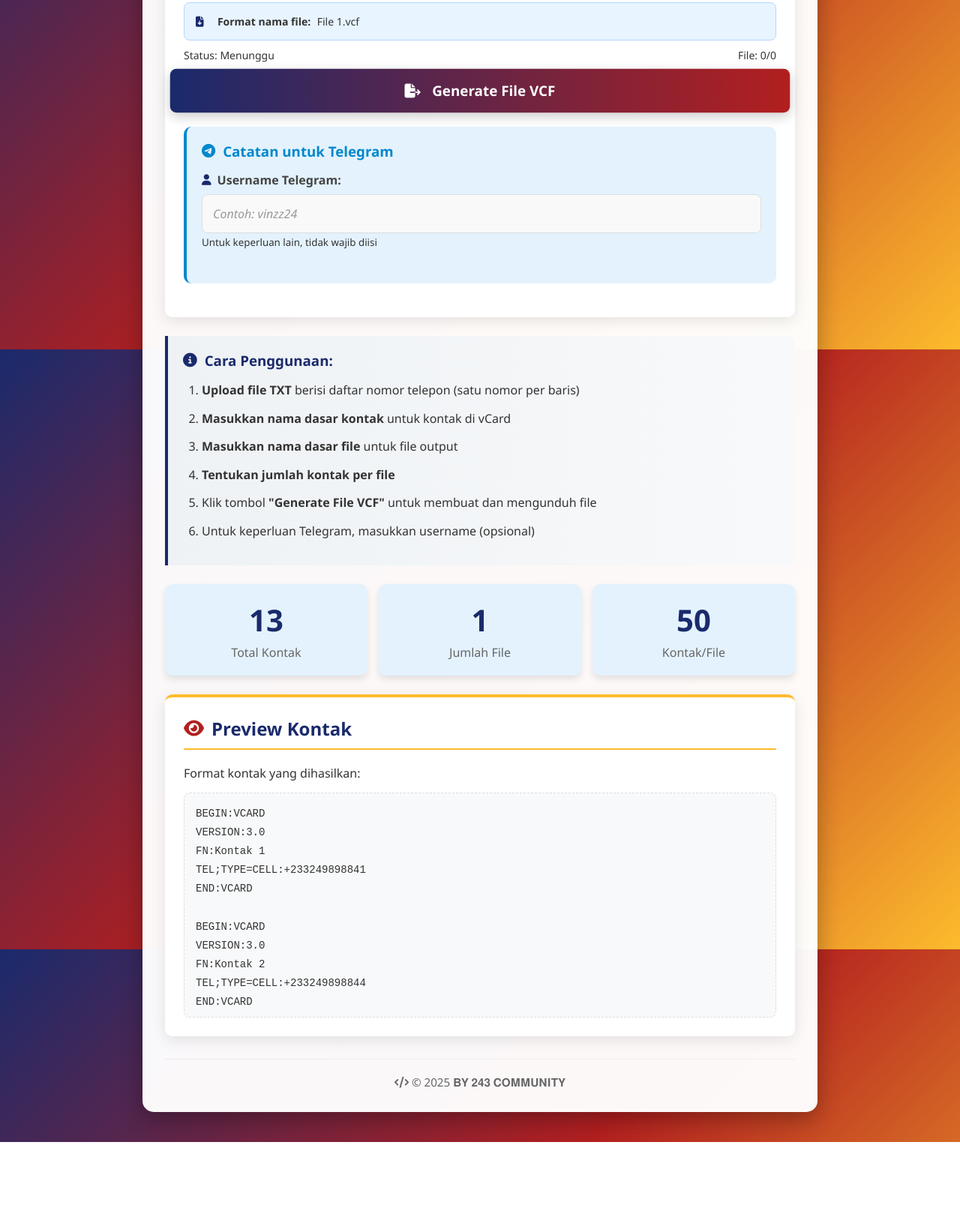
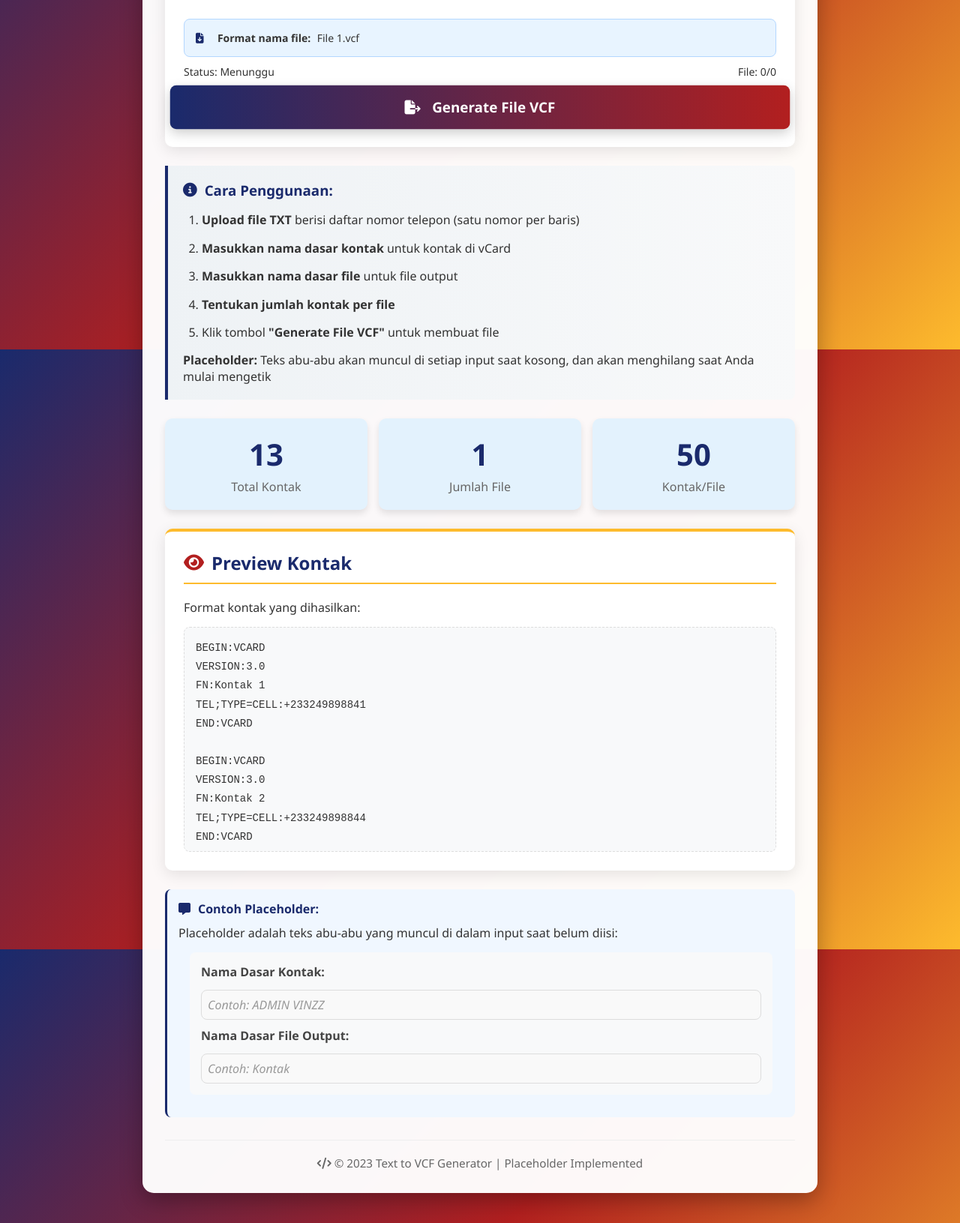
Before and after one commit to VinzzXD24/cv-oto, a plain HTML site: page txt_to_vcf/index.html in a window 1280 px wide. Shown: the part 1134-2765 px from the top of the page at 75% size. Before the commit the page ends 2657 px from the top, so only its background shows below. Drawn offline with Linux system fonts and the light colour scheme.

Commit message:
Update index.html

```diff
--- a/txt_to_vcf/index.html
+++ b/txt_to_vcf/index.html
@@ -10,7 +10,6 @@
             --primary: #1a2a6c;
             --secondary: #b21f1f;
             --accent: #fdbb2d;
-            --telegram: #0088cc;
             --light: #f8f9fa;
             --dark: #333;
             --gray: #666;
@@ -481,22 +480,6 @@
             color: #ccc;
         }
 
-        .telegram-section {
-            background-color: #e3f2fd;
-            border-radius: 10px;
-            padding: 20px;
-            margin: 20px 0;
-            border-left: 4px solid var(--telegram);
-        }
-
-        .telegram-section h3 {
-            color: var(--telegram);
-            margin-bottom: 15px;
-            display: flex;
-            align-items: center;
-            gap: 10px;
-        }
-
         @media (max-width: 768px) {
             .container {
                 padding: 20px 15px;
@@ -549,7 +532,7 @@
     <div class="container">
         <header>
             <h1><i class="fas fa-address-book"></i> Text to VCF Generator</h1>
-            <p class="subtitle">𝐁𝐘 𝟐𝟒𝟑 𝐂𝐎𝐌𝐌𝐔𝐍𝐈𝐓𝐘</p>
+            <p class="subtitle">Dengan placeholder yang jelas di setiap input</p>
         </header>
 
         <div class="card">
@@ -576,15 +559,15 @@
             <!-- Input dengan placeholder yang jelas -->
             <div class="form-group">
                 <label for="baseName"><i class="fas fa-tag"></i> Nama Dasar Kontak:</label>
-                <input type="text" id="baseName" placeholder="Contoh: ADMIN VINZZ">
-                <small>Untuk Nama Kontak</small>
+                <input type="text" id="baseName" placeholder="Contoh: ADMIN VINZZ, Pelanggan, dll">
+                <small>Placeholder akan muncul saat input kosong</small>
             </div>
 
             <!-- Input dengan placeholder yang jelas -->
             <div class="form-group">
                 <label for="fileNameBase"><i class="fas fa-file-signature"></i> Nama Dasar File Output:</label>
-                <input type="text" id="fileNameBase" placeholder="Contoh: ADMIN VINZZ 1-50">
-                <small>Untuk Nama File</small>
+                <input type="text" id="fileNameBase" placeholder="Contoh: ADMIN VINZZ, Kontak, Pelanggan">
+                <small>Placeholder akan muncul saat input kosong</small>
             </div>
 
             <div class="form-group">
@@ -595,12 +578,16 @@
                         <i class="fas fa-check"></i> Terapkan
                     </button>
                 </div>
+                <small>Placeholder akan muncul saat input kosong</small>
             </div>
 
             <div class="form-group">
                 <label for="contactList"><i class="fas fa-mobile-alt"></i> Masukkan kontak:</label>
                 <textarea id="contactList" class="contact-textarea" placeholder="Masukkan nomor telepon, satu nomor per baris. Contoh:
-        +628xxxxxxxxx"></textarea>
++233249898841
++233249898844
++233249898842
++233249898840"></textarea>
             </div>
 
             <div class="filename-preview">
@@ -621,15 +608,6 @@
             <button id="generateBtn" class="btn pulse">
                 <i class="fas fa-file-export"></i> Generate File VCF
             </button>
-
-            <div class="telegram-section">
-                <h3><i class="fab fa-telegram"></i> Catatan untuk Telegram</h3>
-                <div class="form-group">
-                    <label for="telegramUsername"><i class="fas fa-user"></i> Username Telegram:</label>
-                    <input type="text" id="telegramUsername" placeholder="Contoh: vinzz24">
-                    <small>Untuk keperluan lain, tidak wajib diisi</small>
-                </div>
-            </div>
         </div>
 
         <div class="instructions">
@@ -639,9 +617,9 @@
                 <li><strong>Masukkan nama dasar kontak</strong> untuk kontak di vCard</li>
                 <li><strong>Masukkan nama dasar file</strong> untuk file output</li>
                 <li><strong>Tentukan jumlah kontak per file</strong></li>
-                <li>Klik tombol <strong>"Generate File VCF"</strong> untuk membuat dan mengunduh file</li>
-                <li>Untuk keperluan Telegram, masukkan username (opsional)</li>
+                <li>Klik tombol <strong>"Generate File VCF"</strong> untuk membuat file</li>
             </ol>
+            <p><strong>Placeholder:</strong> Teks abu-abu akan muncul di setiap input saat kosong, dan akan menghilang saat Anda mulai mengetik</p>
         </div>
 
         <div class="counter">
@@ -677,8 +655,23 @@ END:VCARD
             </div>
         </div>
 
+        <div class="format-example">
+            <h4><i class="fas fa-comment-alt"></i> Contoh Placeholder:</h4>
+            <p>Placeholder adalah teks abu-abu yang muncul di dalam input saat belum diisi:</p>
+            <div style="margin: 15px; padding: 15px; background: #f8f9fa; border-radius: 8px;">
+                <div style="margin-bottom: 10px;">
+                    <label>Nama Dasar Kontak:</label>
+                    <input type="text" placeholder="Contoh: ADMIN VINZZ" style="width: 100%; padding: 8px; margin-top: 5px;" disabled>
+                </div>
+                <div>
+                    <label>Nama Dasar File Output:</label>
+                    <input type="text" placeholder="Contoh: Kontak" style="width: 100%; padding: 8px; margin-top: 5px;" disabled>
+                </div>
+            </div>
+        </div>
+
         <footer>
-            <p><i class="fas fa-code"></i> © 2025 𝐁𝐘 𝟐𝟒𝟑 𝐂𝐎𝐌𝐌𝐔𝐍𝐈𝐓𝐘</p>
+            <p><i class="fas fa-code"></i> © 2023 Text to VCF Generator | Placeholder Implemented</p>
         </footer>
     </div>
 
@@ -708,7 +701,6 @@ END:VCARD
             const progressStatus = document.getElementById('progressStatus');
             const fileProgress = document.getElementById('fileProgress');
             const totalFilesElement = document.getElementById('totalFiles');
-            const telegramUsername = document.getElementById('telegramUsername');
 
             // Initialize contacts per file value
             let contactsPerFileValue = 50;
```
